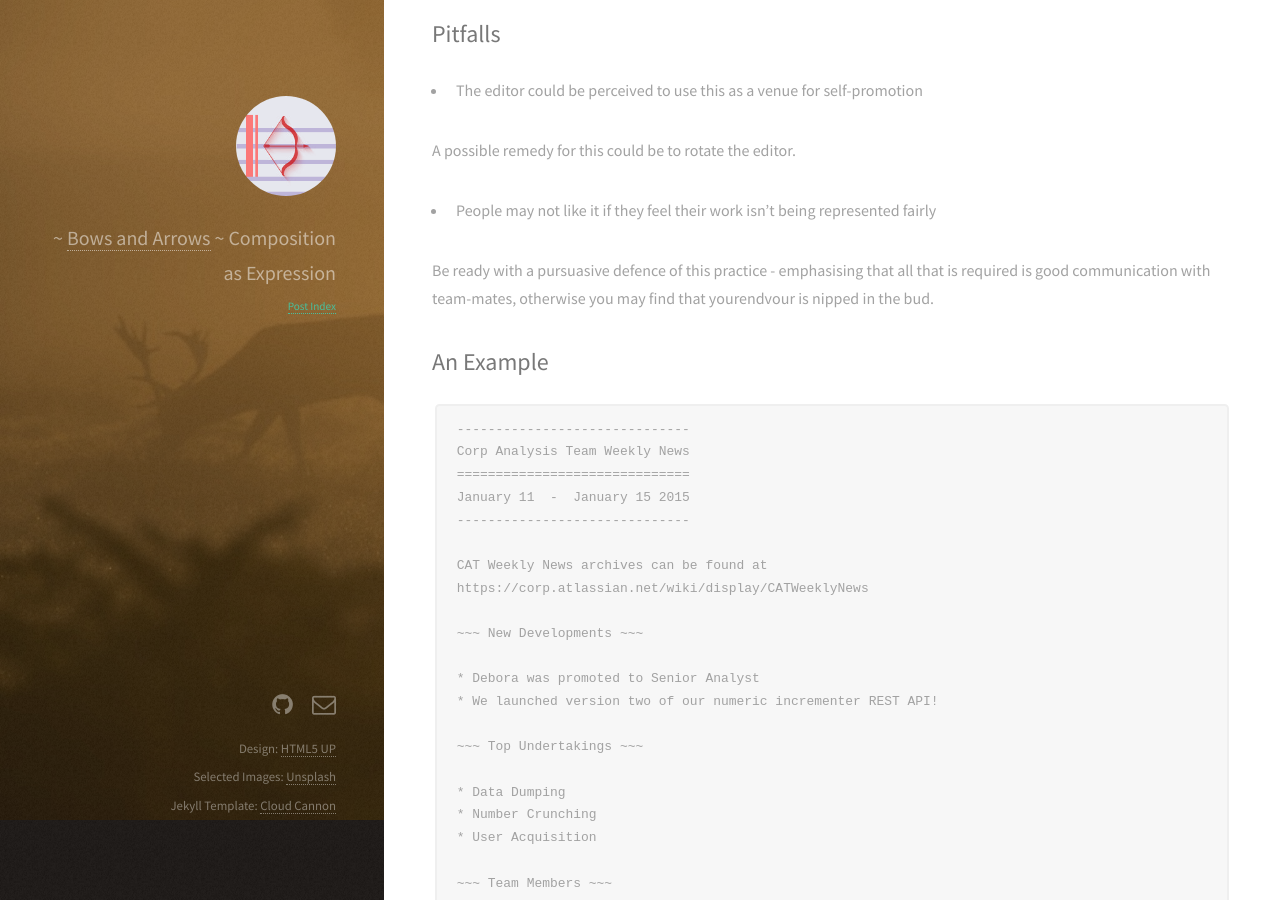
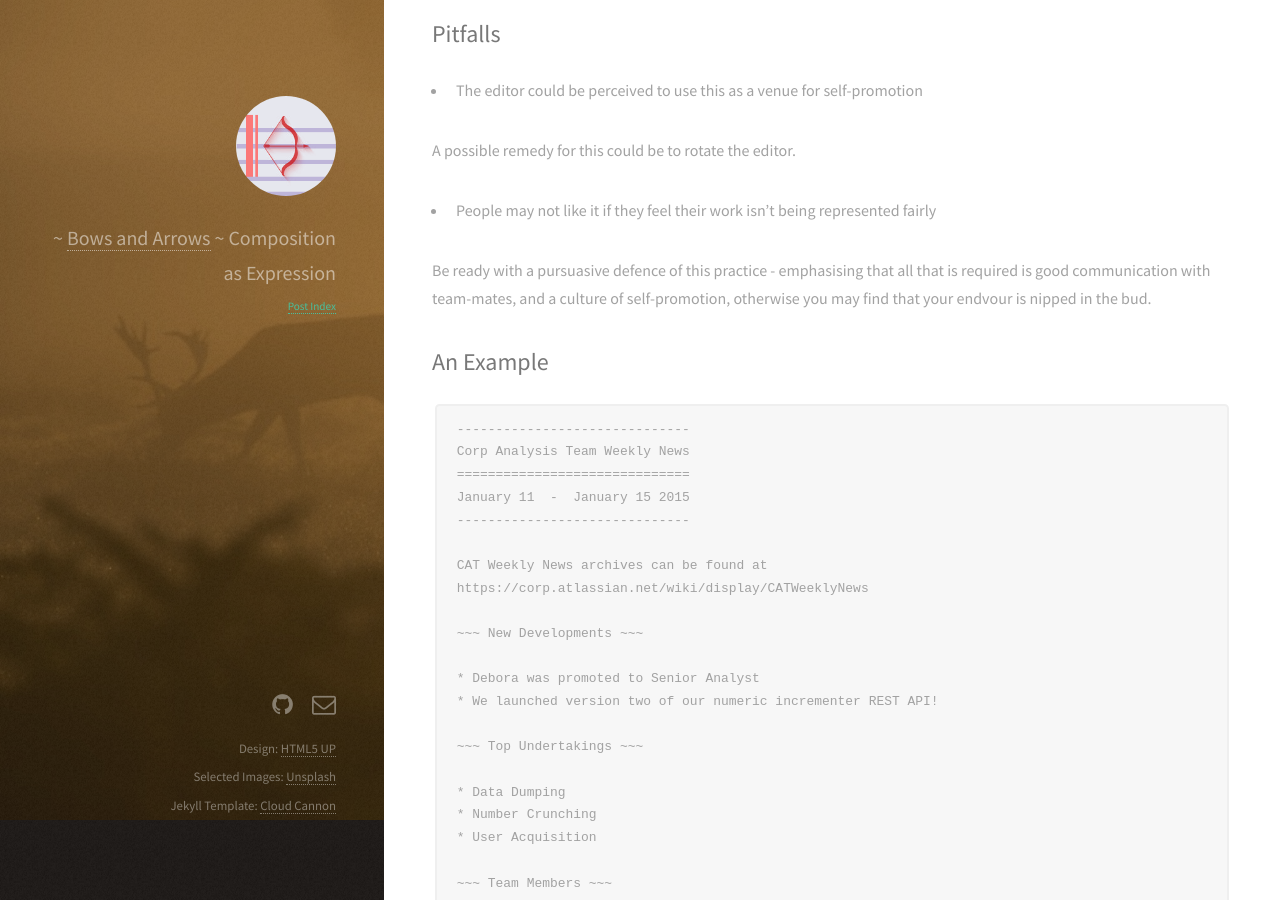
Before and after one commit to sordina/sordina.github.io, a Jekyll site: the page built from _posts/2016-01-18-1453121657-death-to-standups.markdown, in a window 1280 px wide and 900 px high, scrolled down 1597 px. Built offline with Jekyll 4.4.1, drawn with Linux system fonts in a browser that asks for light colours.

Commit message:
formatting

```diff
--- a/_posts/2016-01-18-1453121657-death-to-standups.markdown
+++ b/_posts/2016-01-18-1453121657-death-to-standups.markdown
@@ -55,8 +55,9 @@ A possible remedy for this could be to rotate the editor.
 * People may not like it if they feel their work isn't being represented fairly
 
 Be ready with a pursuasive defence of this practice - emphasising that
-all that is required is good communication with team-mates, otherwise
-you may find that yourendvour is nipped in the bud.
+all that is required is good communication with team-mates, and a culture
+of self-promotion, otherwise you may find that your endvour is nipped in the
+bud.
 
 ## An Example
 
```
